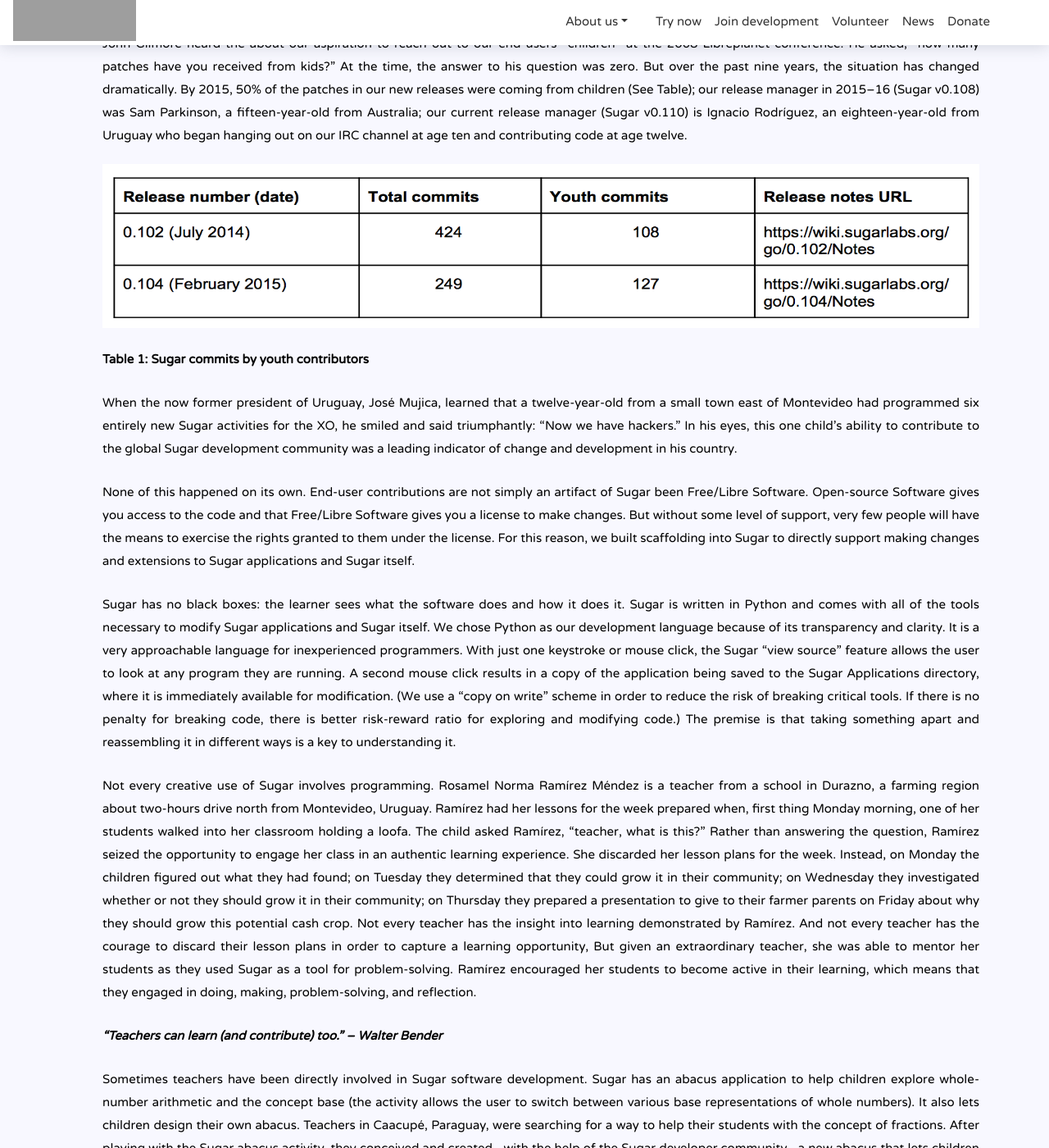
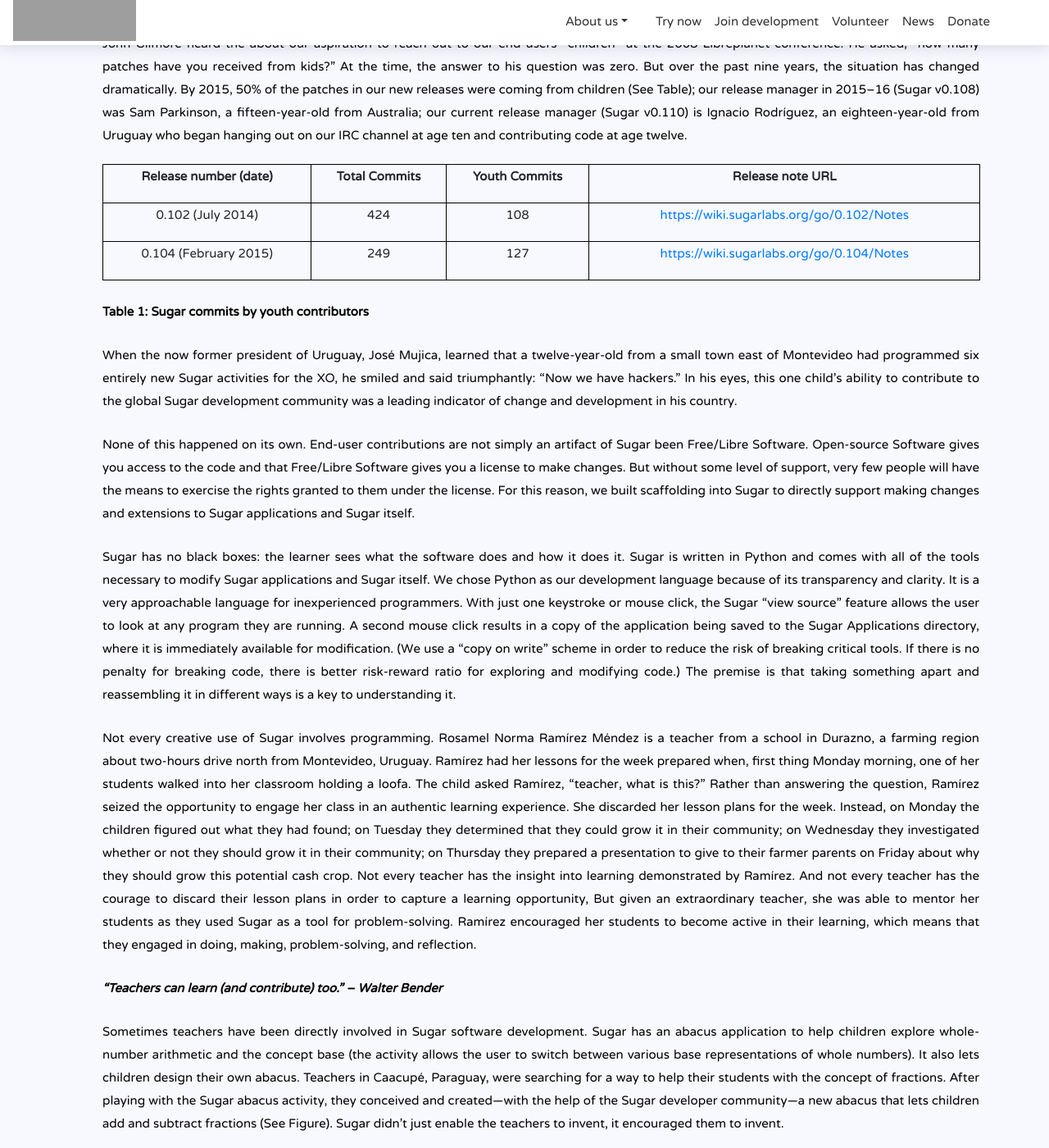
Before and after one commit to sugarlabs/www, a Jekyll site: the page built from sugar-stories.html, in a window 1280 px wide and 1400 px high, scrolled down 1840 px. Shown: the whole window at 82% size. Built offline with Jekyll 4.4.1, drawn with Linux system fonts in a browser that asks for light colours; some web fonts are replaced; grey boxes are pictures that could not be loaded.

Commit message:
FIXES ISSUE #466 Replace Sugar Stories binary with HTML table (#467)
* Update airspace.css

Resolving the styling issue with the table created

* Update sugar-stories.html

Creating Table instead of png

* Update sugar-stories.html

updating requested changes

* Update sugar-stories.html

to make it update with the current paragraph width changes

```diff
--- a/css/airspace.css
+++ b/css/airspace.css
@@ -2708,3 +2708,9 @@
   top:0.1em;
   color: #fff !important;
 }
+table, th, td {
+  border: 1px solid black;
+  border-collapse: collapse;
+  text-align: center;
+  align-items: center;
+}
--- a/sugar-stories.html
+++ b/sugar-stories.html
@@ -50,9 +50,26 @@
                 One of the first examples of end-user contributions took place in Abuja, Nigeria, site of the first OLPC pilot project. While teachers and students took to Sugar quickly, they did confront some problems. The most notable of these was that the word-processor application, Write, did not have a spelling dictionary in Igbo, the dialect used in this particular classroom (and one of the more than three-hundred languages currently spoken in Nigeria). From a conventional software-development standpoint, solving this problem (300 times) would be prohibitively expensive. But for children in Abuja, equipped with Sugar, the solution was simple: confronted with the problem of lacking a dictionary, they made their own Igbo dictionary. The did not look for others to do the work for them. The took on the responsibility themselves. The Free/Libre Software ethic built into Sugar enabled local control and innovation.</p>
                 <p class="customParagraphStyle2">
                 John Gilmore heard the about our aspiration to reach out to our end users—children—at the 2008 Libreplanet conference. He asked, “how many patches have you received from kids?” At the time, the answer to his question was zero. But over the past nine years, the situation has changed dramatically. By 2015, 50% of the patches in our new releases were coming from children (See Table); our release manager in 2015–16 (Sugar v0.108) was Sam Parkinson, a fifteen-year-old from Australia; our current release manager (Sugar v0.110) is Ignacio Rodríguez, an eighteen-year-old from Uruguay who began hanging out on our IRC channel at age ten and contributing code at age twelve.</p>
-                <div class="customMargin6">
-                    <img src="{{ site.baseurl }}/assets/data_table.png" alt="Image of Sugar commits by youth contributors" width="100%" height="200px"/>
-                </div>
+                <table style="width: 96.5%; " class="customMargin6" >
+                  <tr>
+                      <th><p>Release number (date)</p></th>
+                      <th><p>Total Commits</p></th>
+                      <th><p>Youth Commits</p></th>
+                      <th><p>Release note URL</p></th>
+                  </tr>
+                  <tr>
+                      <td><p>0.102 (July 2014)</p></td>
+                      <td><p>424</p></td>
+                      <td><p>108</p></td>
+                      <td><p><a href="https://wiki.sugarlabs.org/go/0.102/Notes">https://wiki.sugarlabs.org/go/0.102/Notes</a></p></td>
+                  </tr>
+                  <tr>
+                      <td><p>0.104 (February 2015)</p></td>
+                      <td><p>249</p></td>
+                      <td><p>127</p></td>
+                      <td><p><a href="https://wiki.sugarlabs.org/go/0.104/Notes">https://wiki.sugarlabs.org/go/0.104/Notes</a></p></td>
+                  </tr>
+                </table>
                 <p class="customParagraphStyle2">
                 <b>Table 1: Sugar commits by youth contributors</b></p>
                 <p class="customParagraphStyle2">
```
